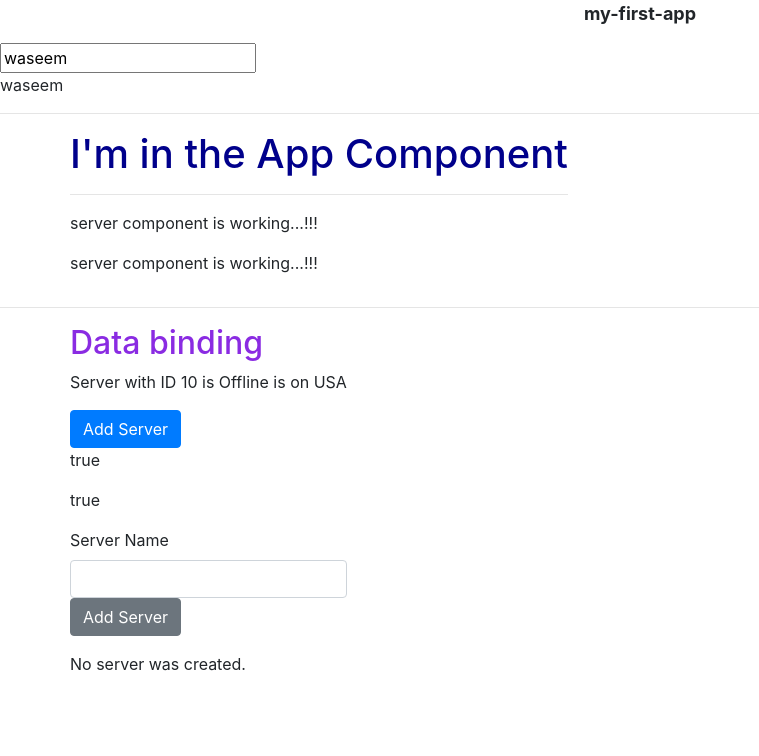
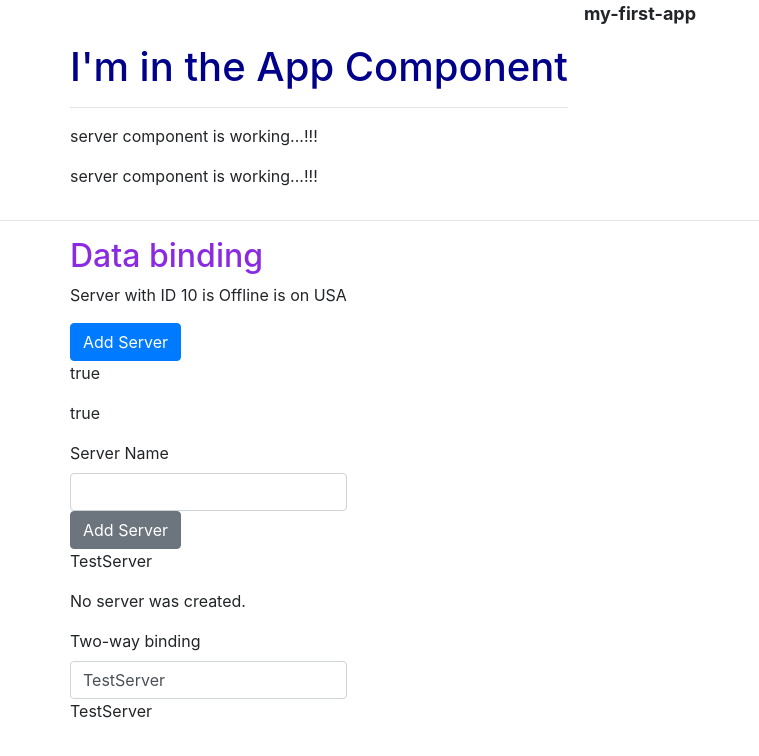
Before and after one commit to waseemkhan218/AP-001-ANGULAR, an Angular app: page / in a window 1280 px wide. Shown: the top 756 px of the page, without its empty margins (0-759 px from the left). Built offline with nearby package versions, Linux system fonts and the light colour scheme.

Commit message:
Two-Way binding

```diff
--- a/src/app/app.component.html
+++ b/src/app/app.component.html
@@ -1,15 +1,6 @@
 <div class="app--title">
     <p>{{ title }}</p>
 </div>
-
-
-<!-- [(ngModel)] is used for forms inputs where we can listen the user.-->
-<div>
-    <input type="text" [(ngModel)]="name">
-    <p>{{ name }}</p>
-</div>
-
-<hr>
 
 <div class="container">
     <div class="row">
--- a/src/app/data-binding/data-binding.component.html
+++ b/src/app/data-binding/data-binding.component.html
@@ -11,8 +11,13 @@
 
 <!-- WORK: Event Binding: listening to user. the syntax is (click)="<method-name>"-->
 <label>Server Name</label>
-<input type="text" class="form-control"
-(input)="onUpdateServerName($event)">
+<input type="text" class="form-control" (input)="onUpdateServerName($event)">
 <button class="btn btn-secondary" [disabled]="!allowNewServer" (click)="onCreateServer()">Add Server</button>
 <p>{{ serverName }}</p>
 <p>{{ serverCreationStatus }}</p>
+
+<!-- WORK: ngModal directive can be helpful for two-way binding. -->
+
+<label>Two-way binding</label>
+<input type="text" class="form-control" [(ngModel)]="serverName">
+{{ serverName }}
--- a/src/app/data-binding/data-binding.component.ts
+++ b/src/app/data-binding/data-binding.component.ts
@@ -14,7 +14,7 @@ export class DataBindingComponent implements OnInit {
   public allowNewServer: boolean = false;
   // WORK: Event Binding: Listening to user.
   public serverCreationStatus: string = 'No server was created.';
-  public serverName: string = '';
+  public serverName: string = 'TestServer';
 
   constructor() {
     // WORK: Property Binding: SetTimeout on button
@@ -26,7 +26,7 @@ export class DataBindingComponent implements OnInit {
 
   ngOnInit(): void {
   }
-// WORK: String interpolation
+  // WORK: String interpolation
   getServerZone() {
     return this.serverZone;
   }
@@ -36,6 +36,7 @@ export class DataBindingComponent implements OnInit {
     this.serverCreationStatus = 'Server is created now.';
   }
 
+  //WORK: Event Binding: Passing and using data.
   onUpdateServerName(event: Event) {
     this.serverName = (<HTMLInputElement>event.target).value;
   }
```
